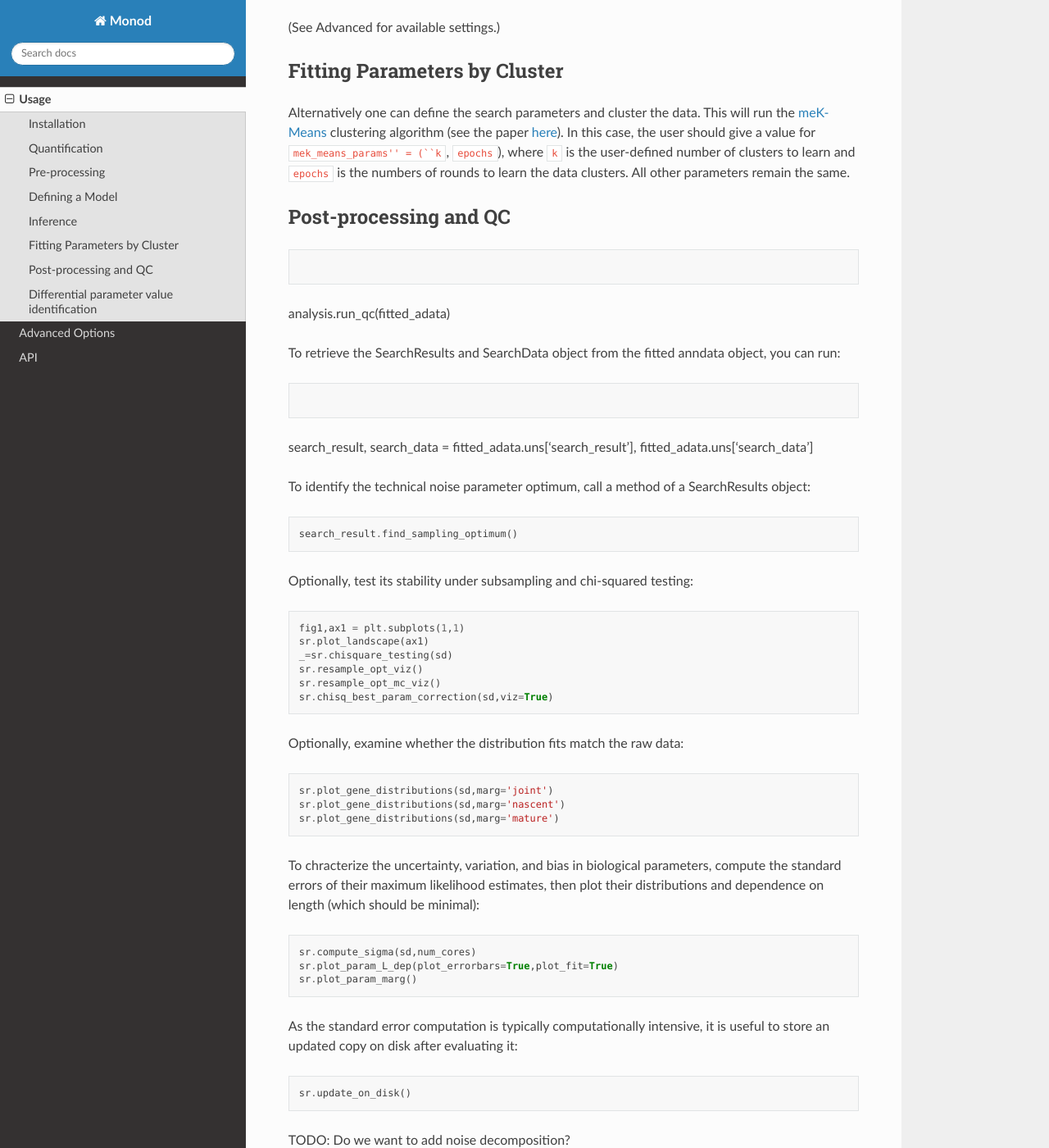
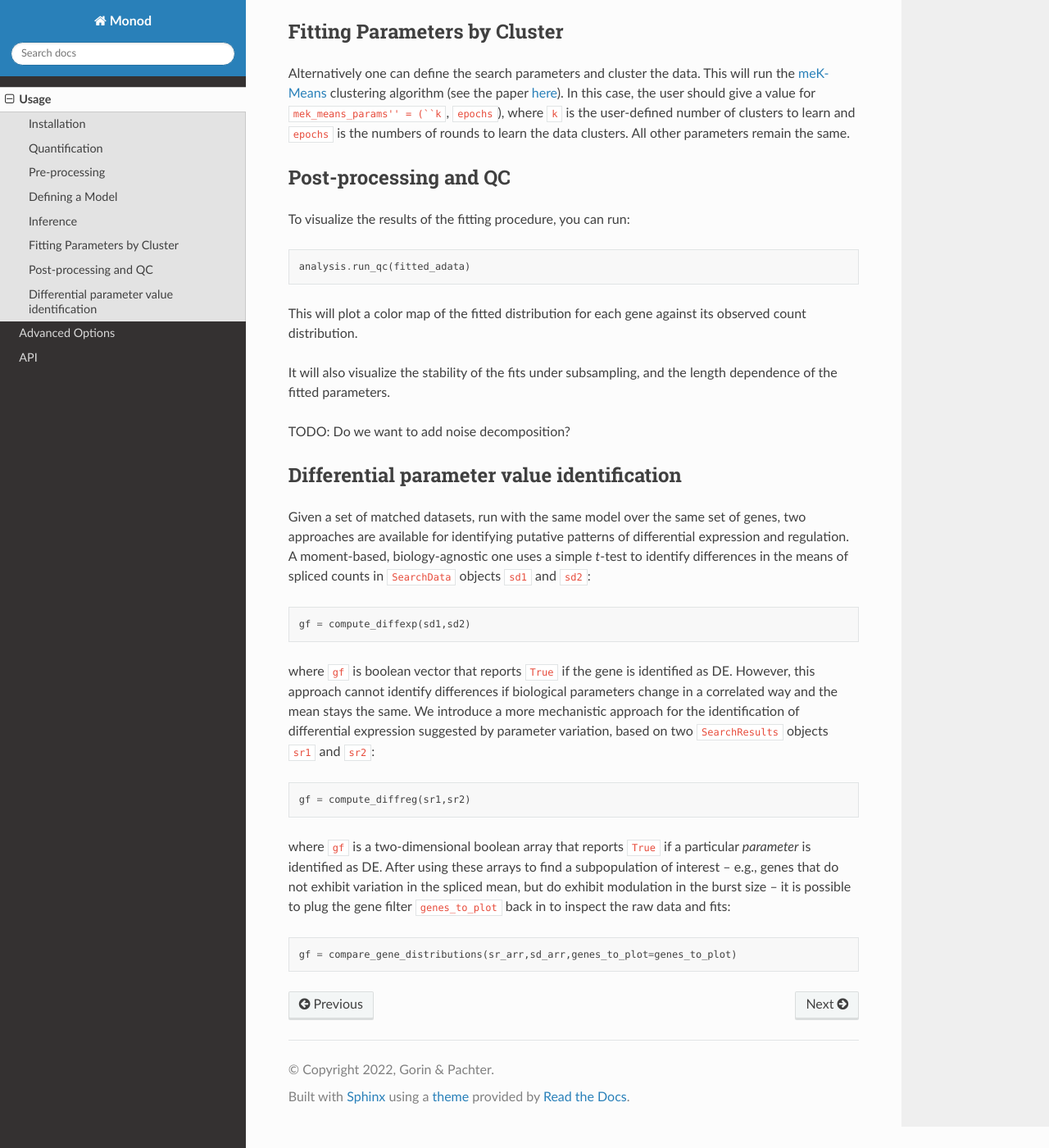
Before and after one commit to pachterlab/monod_examples, a Sphinx documentation site: the page built from docs/source/usage.rst, in a window 1280 px wide and 1400 px high, scrolled down 2060 px. Shown: the whole window at 82% size. Built offline with Sphinx 7.4.7 and the Read the Docs theme 3.1.0, drawn with Linux system fonts in a browser that asks for light colours.

Commit message:
Update usage.rst
streamline post-processing

```diff
--- a/docs/source/usage.rst
+++ b/docs/source/usage.rst
@@ -90,8 +90,6 @@ The output is an anndata object including moments and fitted parameters for each
 
 Length-dependent noise models can be implemented if a transcriptome length annotation is provided, using ``transcriptome_filepath='transcriptome_filepath'``.
 
-(See Advanced for available settings.)
-
 Fitting Parameters by Cluster
 -------------------
 
@@ -100,54 +98,17 @@ Alternatively one can define the search parameters and cluster the data. This wi
 Post-processing and QC
 ----------------
 
-.. code-block:: python
-
-analysis.run_qc(fitted_adata)
-
-To retrieve the SearchResults and SearchData object from the fitted anndata object, you can run:
+To visualize the results of the fitting procedure, you can run:
 
 .. code-block:: python
 
-search_result, search_data = fitted_adata.uns['search_result'], fitted_adata.uns['search_data']
+ analysis.run_qc(fitted_adata)
 
-To identify the technical noise parameter optimum, call a method of a SearchResults object:
+This will plot a color map of the fitted distribution for each gene against its observed count distribution.
 
-.. code-block:: python
+It will also visualize the stability of the fits under subsampling, and the length dependence of the fitted parameters.
 
- search_result.find_sampling_optimum()
 
-Optionally, test its stability under subsampling and chi-squared testing:
-
-.. code-block:: python
-
- fig1,ax1 = plt.subplots(1,1)
- sr.plot_landscape(ax1)
- _=sr.chisquare_testing(sd)
- sr.resample_opt_viz()
- sr.resample_opt_mc_viz()
- sr.chisq_best_param_correction(sd,viz=True)
-
-Optionally, examine whether the distribution fits match the raw data:
-
-.. code-block:: python
-
- sr.plot_gene_distributions(sd,marg='joint')
- sr.plot_gene_distributions(sd,marg='nascent')
- sr.plot_gene_distributions(sd,marg='mature')
-
-To chracterize the uncertainty, variation, and bias in biological parameters, compute the standard errors of their maximum likelihood estimates, then plot their distributions and dependence on length (which should be minimal):
-
-.. code-block:: python
-
- sr.compute_sigma(sd,num_cores)
- sr.plot_param_L_dep(plot_errorbars=True,plot_fit=True)
- sr.plot_param_marg()
-
-As the standard error computation is typically computationally intensive, it is useful to store an updated copy on disk after evaluating it:
-
-.. code-block:: python
-
- sr.update_on_disk()
 
 TODO: Do we want to add noise decomposition?
 
```
